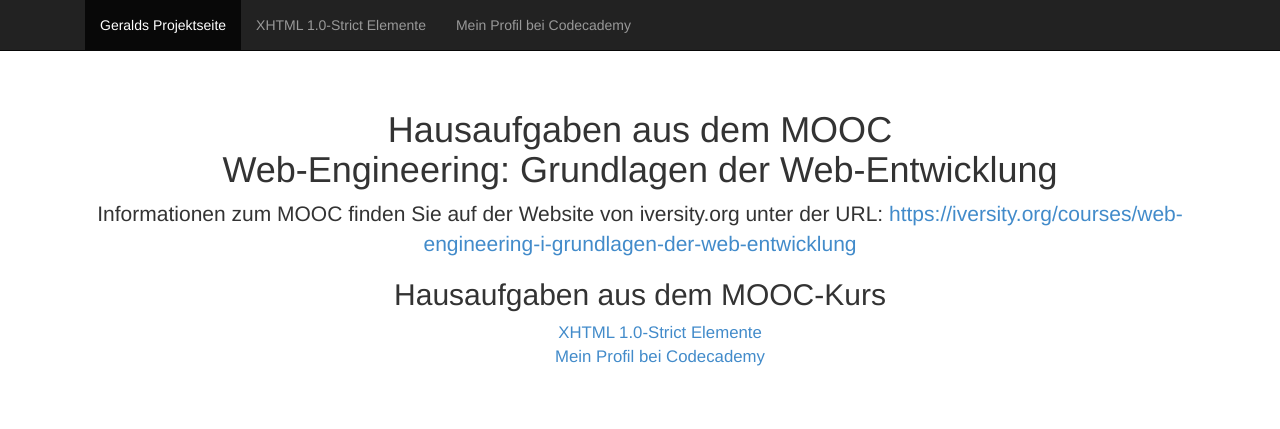
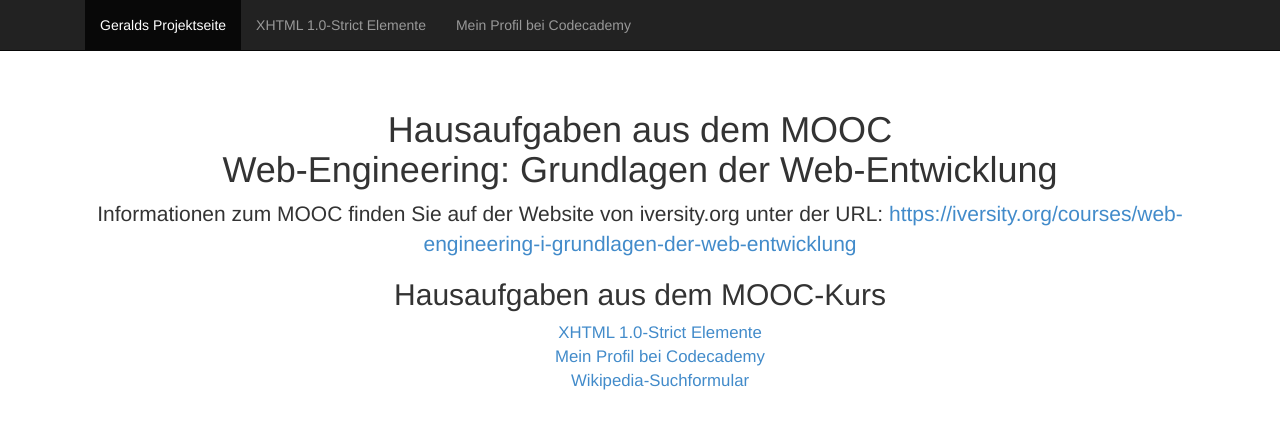
Before and after one commit to joeromero/iversity, a Jekyll site: the page index.html, which Jekyll copies as it is, in a window 1280 px wide. Shown: the top 429 px of the page. Built offline with Jekyll 4.4.1, drawn with Linux system fonts in a browser that asks for light colours; Markdown is read by kramdown in place of the engine named in the settings.

Commit message:
Aenderung

```diff
--- a/index.html
+++ b/index.html
@@ -54,6 +54,7 @@
           <ul type="none">
             <li style="font-size:1.2em"><a href="XHTML_1_0_strict.xhtml">XHTML 1.0-Strict Elemente</a></li>
             <li style="font-size:1.2em"><a href="http://www.codecademy.com/de/gnorbert">Mein Profil bei Codecademy</a></li>
+            <li style="font-size:1.2em"><a href="wikipedia-suchformular.html">Wikipedia-Suchformular</a></li>
           </ul>
       </div>
 
```
